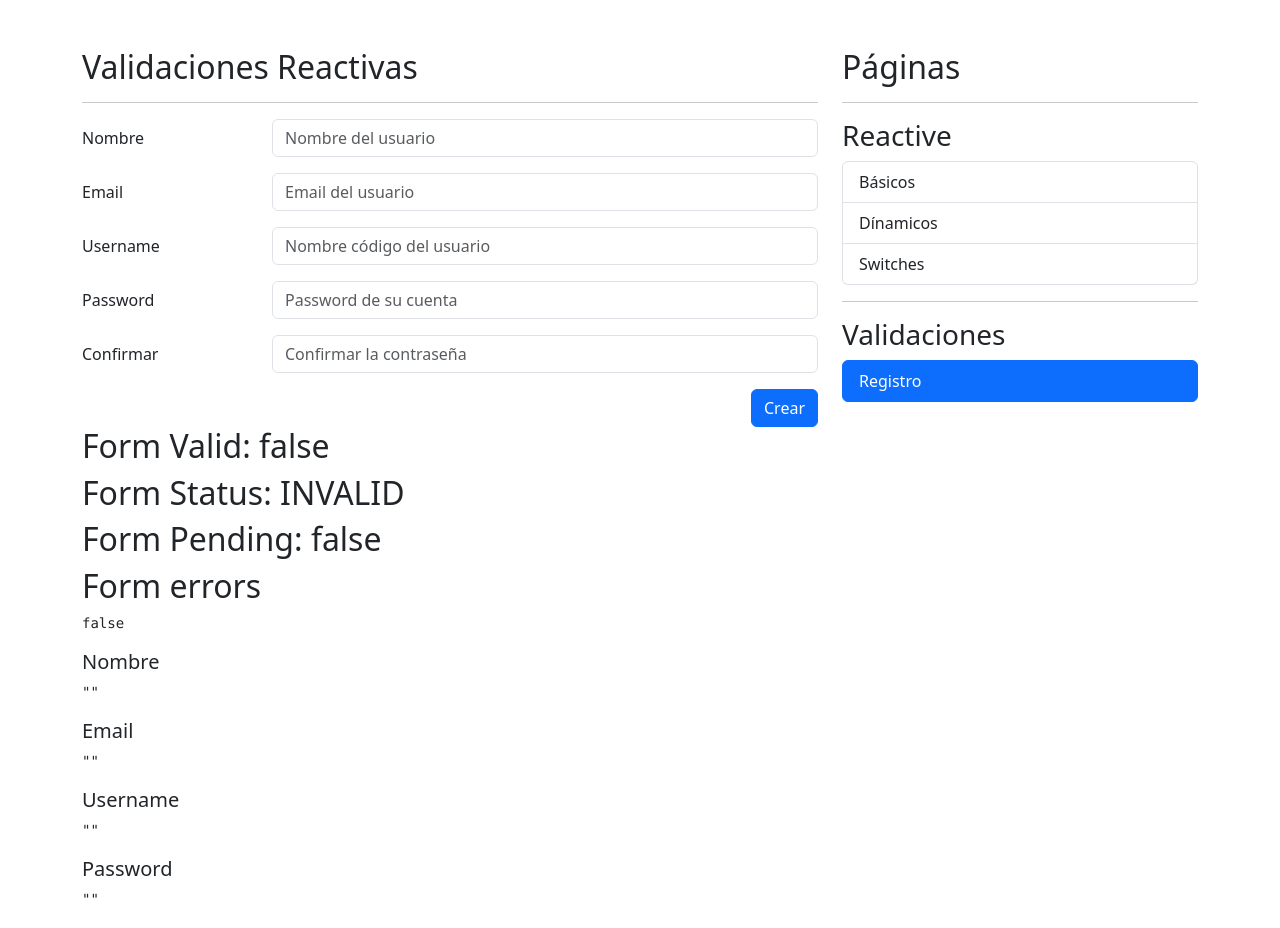
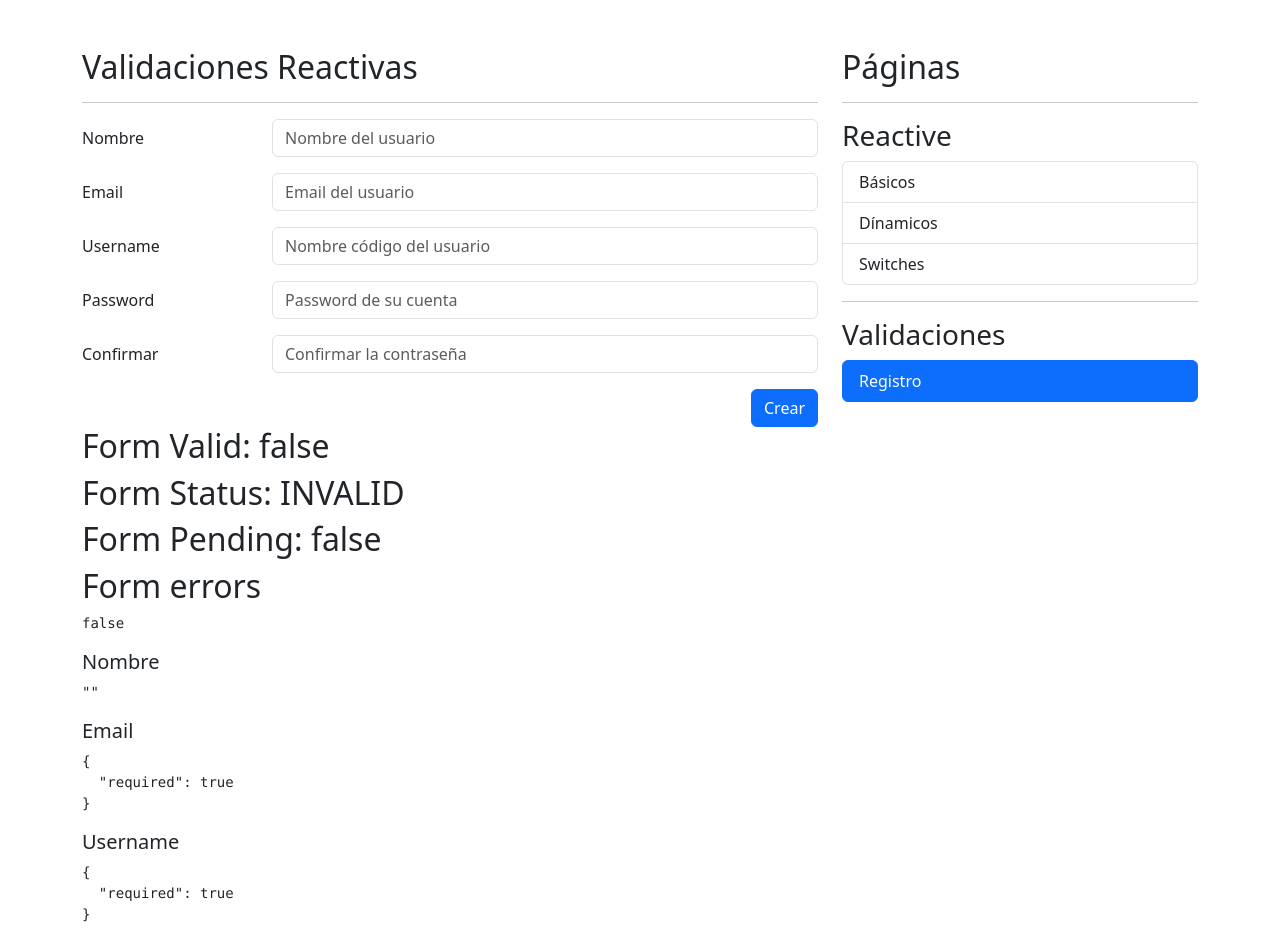
Before and after one commit to rubmanb/forms-app, an Angular app: page /auth/sign-up in a window 1280 px wide. Shown: the top 928 px of the page. Built offline with nearby package versions, Linux system fonts and the light colour scheme.

Commit message:
adding regiter page logic and refactoring functions

```diff
--- a/src/app/auth/pages/register-page/register-page.component.html
+++ b/src/app/auth/pages/register-page/register-page.component.html
@@ -106,10 +106,10 @@
 <pre>{{ myForm.controls['name'].value | json }}</pre>
 
 <h5>Email</h5>
-<pre>{{ myForm.controls['email'].value | json }}</pre>
+<pre>{{ myForm.controls['email'].errors | json }}</pre>
 
 <h5>Username</h5>
-<pre>{{ myForm.controls['username'].value | json }}</pre>
+<pre>{{ myForm.controls['username'].errors | json }}</pre>
 
 <h5>Password</h5>
 <pre>{{ myForm.controls['password'].value | json }}</pre>
--- a/src/app/auth/pages/register-page/register-page.component.ts
+++ b/src/app/auth/pages/register-page/register-page.component.ts
@@ -1,5 +1,8 @@
 import { Component } from '@angular/core';
 import { FormBuilder, FormGroup, Validators } from '@angular/forms';
+import { ValidatorService } from '../../../shared/validators/validator.service';
+
+
 
 @Component({
   templateUrl: './register-page.component.html',
@@ -8,12 +11,12 @@ import { FormBuilder, FormGroup, Validators } from '@angular/forms';
 export class RegisterPageComponent {
 
 
-  constructor(private formBuilder: FormBuilder){}
+  constructor(private formBuilder: FormBuilder, private validatorService: ValidatorService){}
 
   public myForm: FormGroup = this.formBuilder.group({
-    name: ['', [Validators.required]],
-    email: ['', [Validators.required]],
-    username: ['', [Validators.required]],
+    name: ['', [Validators.required, Validators.pattern(this.validatorService.firstNameAndLastnamePattern)]],
+    email: ['', [Validators.required, Validators.pattern(this.validatorService.emailPattern)]],
+    username: ['', [Validators.required, this.validatorService.cantBeStrider]],
     password: ['', [Validators.required, Validators.minLength(6)]],
     password2: ['', [Validators.required]],
   });
@@ -27,8 +30,6 @@ export class RegisterPageComponent {
   }
 
   isValidField(field: string): boolean | null {
-    return (
-      this.myForm.controls[field].errors && this.myForm.controls[field].touched
-    );
+    return this.validatorService.isValidField(this.myForm, field);
   }
 }
--- a/src/app/reactive/pages/basic-page/basic-page.component.ts
+++ b/src/app/reactive/pages/basic-page/basic-page.component.ts
@@ -1,12 +1,13 @@
 import { Component, OnInit } from '@angular/core';
 import { FormBuilder, FormGroup, Validators } from '@angular/forms';
+import { ValidatorService } from '../../../shared/validators/validator.service';
 
 @Component({
   templateUrl: './basic-page.component.html',
   styles: ``,
 })
 export class BasicPageComponent implements OnInit {
-  constructor(private formBuilder: FormBuilder) {}
+  constructor(private formBuilder: FormBuilder, private validatorService: ValidatorService) {}
 
   public myForm: FormGroup = this.formBuilder.group({
     name: ['', [Validators.required, Validators.minLength(3)]],
@@ -19,9 +20,7 @@ export class BasicPageComponent implements OnInit {
   }
 
   isNotValidField(field: string): boolean | null {
-    return (
-      this.myForm.controls[field].errors && this.myForm.controls[field].touched
-    );
+    return this.validatorService.isValidField(this.myForm, field);
   }
 
   getFieldError(field: string): string | null{
--- a/src/app/reactive/pages/dynamic-page/dynamic-page.component.ts
+++ b/src/app/reactive/pages/dynamic-page/dynamic-page.component.ts
@@ -1,5 +1,6 @@
 import { Component } from '@angular/core';
 import { FormArray, FormBuilder, FormControl, FormGroup, Validators } from '@angular/forms';
+import { ValidatorService } from '../../../shared/validators/validator.service';
 
 @Component({
   templateUrl: './dynamic-page.component.html',
@@ -7,7 +8,7 @@ import { FormArray, FormBuilder, FormControl, FormGroup, Validators } from '@ang
 })
 export class DynamicPageComponent {
 
-  constructor(private formBuilder: FormBuilder){}
+  constructor(private formBuilder: FormBuilder, private validatorService: ValidatorService){}
 
   public myForm: FormGroup = this.formBuilder.group({
     name: ['', [Validators.required], [Validators.minLength]],
@@ -35,9 +36,7 @@ export class DynamicPageComponent {
   }
 
   isNotValidField(field: string): boolean | null {
-    return (
-      this.myForm.controls[field].errors && this.myForm.controls[field].touched
-    );
+    return this.validatorService.isValidField(this.myForm, field);
   }
 
   getFieldError(field: string): string | null{
--- a/src/app/reactive/pages/switches-page/switches-page.component.ts
+++ b/src/app/reactive/pages/switches-page/switches-page.component.ts
@@ -1,3 +1,4 @@
+import { ValidatorService } from './../../../shared/validators/validator.service';
 import { Component, OnInit } from '@angular/core';
 import { FormGroup, FormBuilder, Validators } from '@angular/forms';
 
@@ -18,15 +19,14 @@ export class SwitchesPageComponent implements OnInit {
   }
 
 
-  constructor( private fb: FormBuilder ) {}
+  constructor( private fb: FormBuilder, private validatorService: ValidatorService ) {}
 
   ngOnInit(): void {
     this.myForm.reset( this.person )
   }
 
   isValidField( field: string ): boolean | null {
-    return this.myForm.controls[field].errors
-      && this.myForm.controls[field].touched;
+    return this.validatorService.isValidField(this.myForm, field);
   }
 
   //ngSubmit
--- /dev/null
+++ b/src/app/shared/validators/validator.service.ts
@@ -0,0 +1,24 @@
+import { Injectable } from '@angular/core';
+import { FormControl, FormGroup, ValidationErrors } from '@angular/forms';
+
+@Injectable({providedIn: 'root'})
+export class ValidatorService {
+
+
+  public firstNameAndLastnamePattern: string = '([a-zA-Z]+) ([a-zA-Z]+)';
+  public emailPattern: string = "^[a-z0-9._%+-]+@[a-z0-9.-]+\\.[a-z]{2,4}$";
+
+
+  public cantBeStrider = (control: FormControl): ValidationErrors | null => {
+    const value = control.value.trim().toLowerCase();
+
+    if(value === 'strider') return {isStrider: true}
+
+    return null;
+  }
+
+  public isValidField( form: FormGroup, field: string): boolean | null{
+    return form.controls[field].errors
+      && form.controls[field].touched;
+  }
+}
```
Also changed, not shown: src/app/shared/validators/validators.ts (added).
